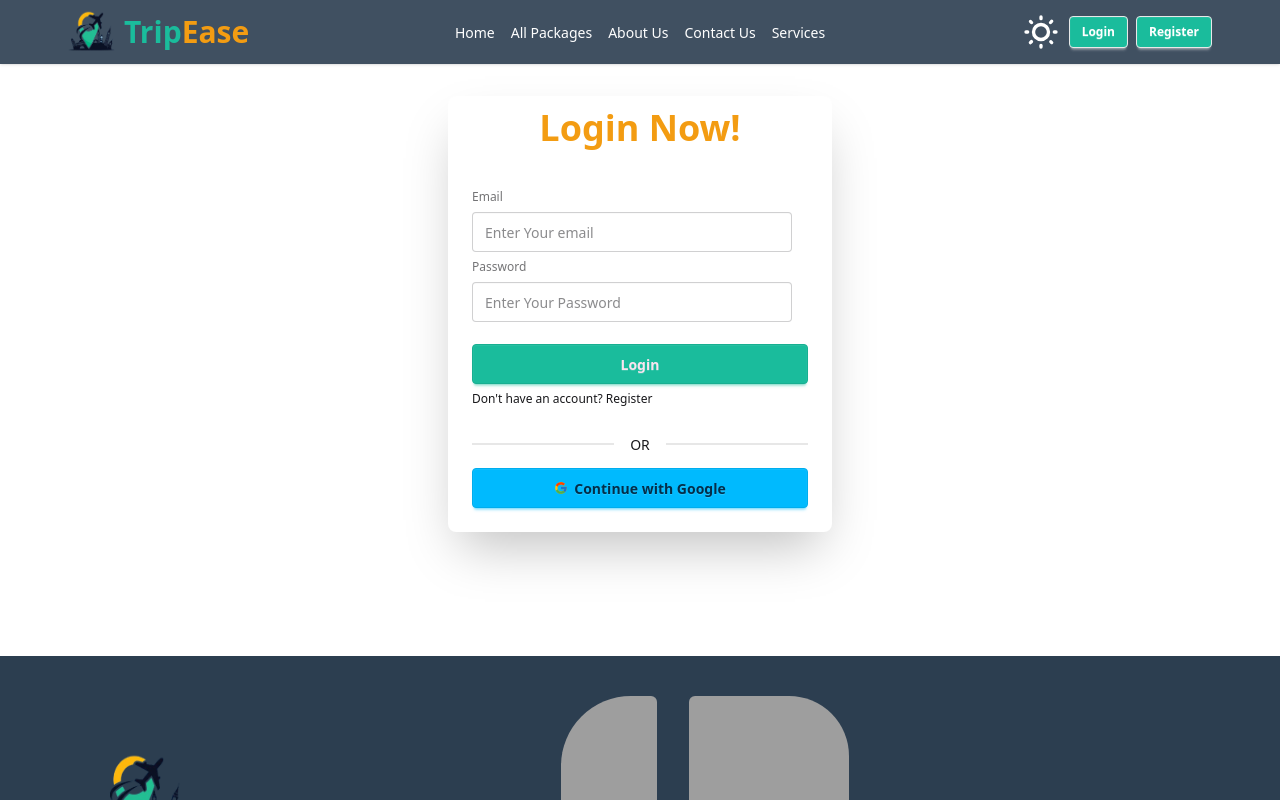
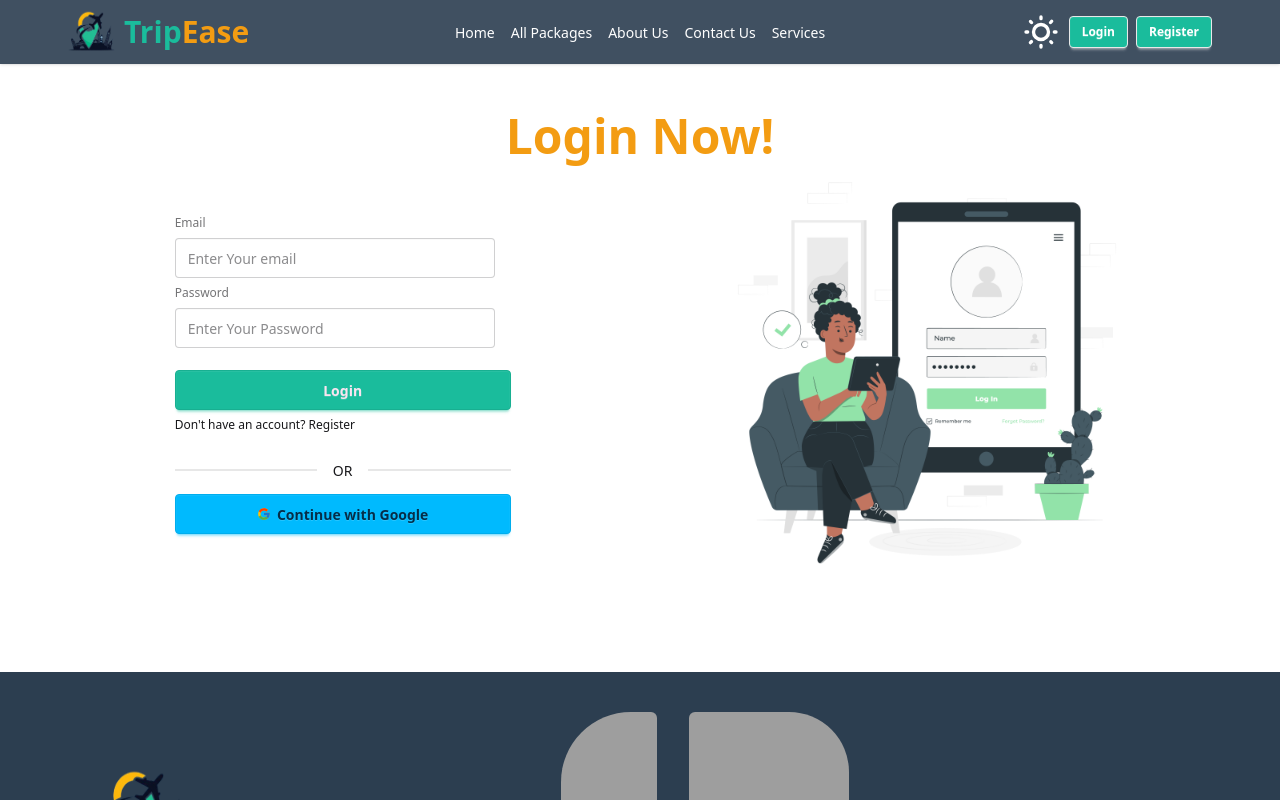
Before and after one commit to mehediakash01/Tour-Management-Client, a React (Vite) app: page /login in a window 1280 px wide. Shown: the top 800 px of the page. Built offline with nearby package versions, Linux system fonts and the light colour scheme; no server answers; grey boxes are pictures that could not be loaded.

Commit message:
polished login and register

```diff
--- a/src/Auth/AuthLayout/Login.jsx
+++ b/src/Auth/AuthLayout/Login.jsx
@@ -2,6 +2,7 @@ import { Link, useLocation, useNavigate } from "react-router";
 import SocialButton from "./SocialButton";
 import AuthInfo from "../../Hooks/AuthInfo";
 import Swal from "sweetalert2";
+import login from "../../assets/animatedImage/login.png"
 
 const Login = () => {
   const { loginUser } = AuthInfo();
@@ -34,9 +35,10 @@ const Login = () => {
   };
 
   return (
-    <div className="card bg-base-100 w-full max-w-sm shrink-0 shadow-2xl mx-auto my-8">
-      <h1 className="font-bold text-4xl my-3 text-center text-accent">Login Now!</h1>
-      <div className="card-body">
+    <div className=" bg-base-100  w-11/12 shrink-0 mx-auto  my-12">
+      <h1 className="font-bold text-3xl lg:text-5xl my-3 text-center text-accent">Login Now!</h1>
+      <div className="flex flex-col-reverse lg:flex-row items-center  justify-around">
+        <div className="card-body max-w-96 ">
           <form onSubmit={handleSignIn} className="fieldset">
             {/* email */}
             <label className="label">Email</label>
@@ -48,7 +50,6 @@ const Login = () => {
               required
             />
             {/* password */}
-
             <label className="label">Password</label>
             <input
               type="password"
@@ -58,14 +59,16 @@ const Login = () => {
               required
             />
 
-
             <button type="submit" className="btn btn-secondary  mt-4">
               Login
             </button>
             <Link to={"/register"}>Don't have an account? Register</Link>
           </form>
-
           <SocialButton></SocialButton>
+        </div>
+        <div>
+          <img className="max-w-[400px]" src={login} alt="" />
+        </div>
       </div>
     </div>
   );
--- a/src/Auth/AuthLayout/Register.jsx
+++ b/src/Auth/AuthLayout/Register.jsx
@@ -2,6 +2,7 @@ import { Link, useLocation, useNavigate } from "react-router";
 import SocialButton from "./SocialButton";
 import AuthInfo from "../../Hooks/AuthInfo";
 import Swal from "sweetalert2";
+import signUP from "../../assets/animatedImage/signup.png"
 
 const Register = () => {
   const { createUser, updateUser, setUser } = AuthInfo();
@@ -47,12 +48,12 @@ const Register = () => {
   };
 
   return (
-    <div className="card bg-base-100 w-full max-w-sm shrink-0 shadow-2xl mx-auto my-8">
-      <h1 className="font-bold text-4xl my-3 text-center text-accent">Register Now!</h1>
-      <div className="card-body">
+    <div className="card bg-base-100 w-11/12 mx-auto my-12">
+      <h1 className="font-bold text-3xl lg:text-5xl my-3 text-center text-accent">Register Now!</h1>
+      <div className="flex flex-col-reverse lg:flex-row justify-around items-center">
+        <div className="card-body max-w-96">
           <form onSubmit={handleSignUp} className="fieldset">
             {/* Name */}
-
             <label className="label">Name</label>
             <input
               type="text"
@@ -68,7 +69,6 @@ const Register = () => {
               className="input"
               placeholder="Enter Your Phot Url"
             />
-
             {/* email */}
             <label className="label">Email</label>
             <input
@@ -78,9 +78,7 @@ const Register = () => {
               placeholder="Enter Your email"
               required
             />
-
             {/* password */}
-
             <label className="input validator">
               <svg
                 className="h-[1em] opacity-50"
@@ -116,13 +114,16 @@ const Register = () => {
               At least one uppercase letter
             </p>
             <Link to={"/login"}>Already have an account? Login</Link>
-
             <button type="submit" className="btn btn-secondary mt-4">
               Register
             </button>
           </form>
           <SocialButton></SocialButton>
         </div>
+        <div>
+          <img src={signUP} className="max-w-[400px]" alt="" />
+        </div>
+      </div>
     </div>
   );
 };
--- a/src/Auth/AuthLayout/SocialButton.jsx
+++ b/src/Auth/AuthLayout/SocialButton.jsx
@@ -36,6 +36,7 @@ const SocialButton = () => {
   <div className="divider">OR</div>
 
 </div>
+
       <button onClick={handleGoogle} className="btn btn-info w-full">
         {" "}
         <FcGoogle /> Continue with Google
```
Lines whose indentation alone changed are shown as unchanged.
